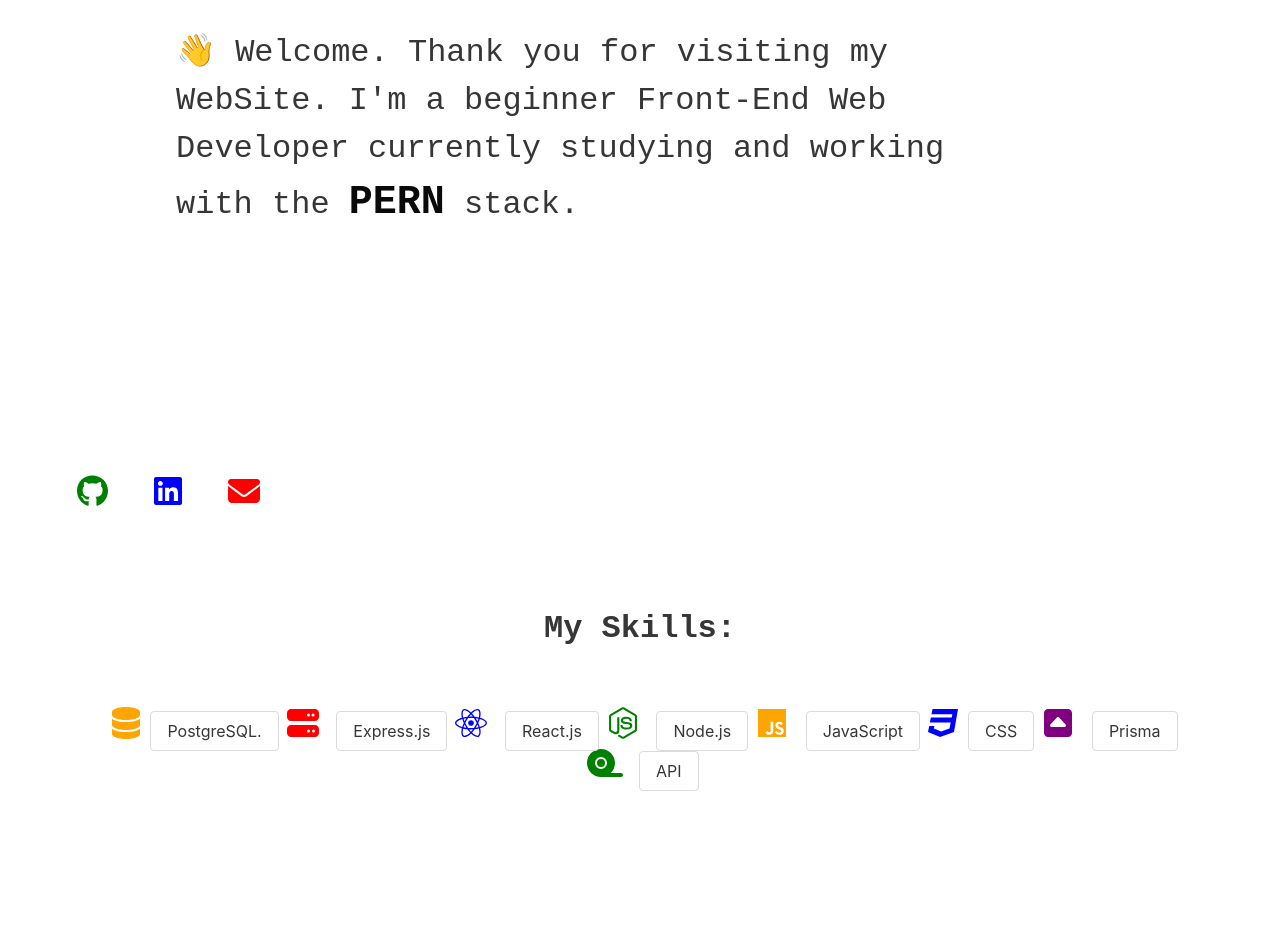
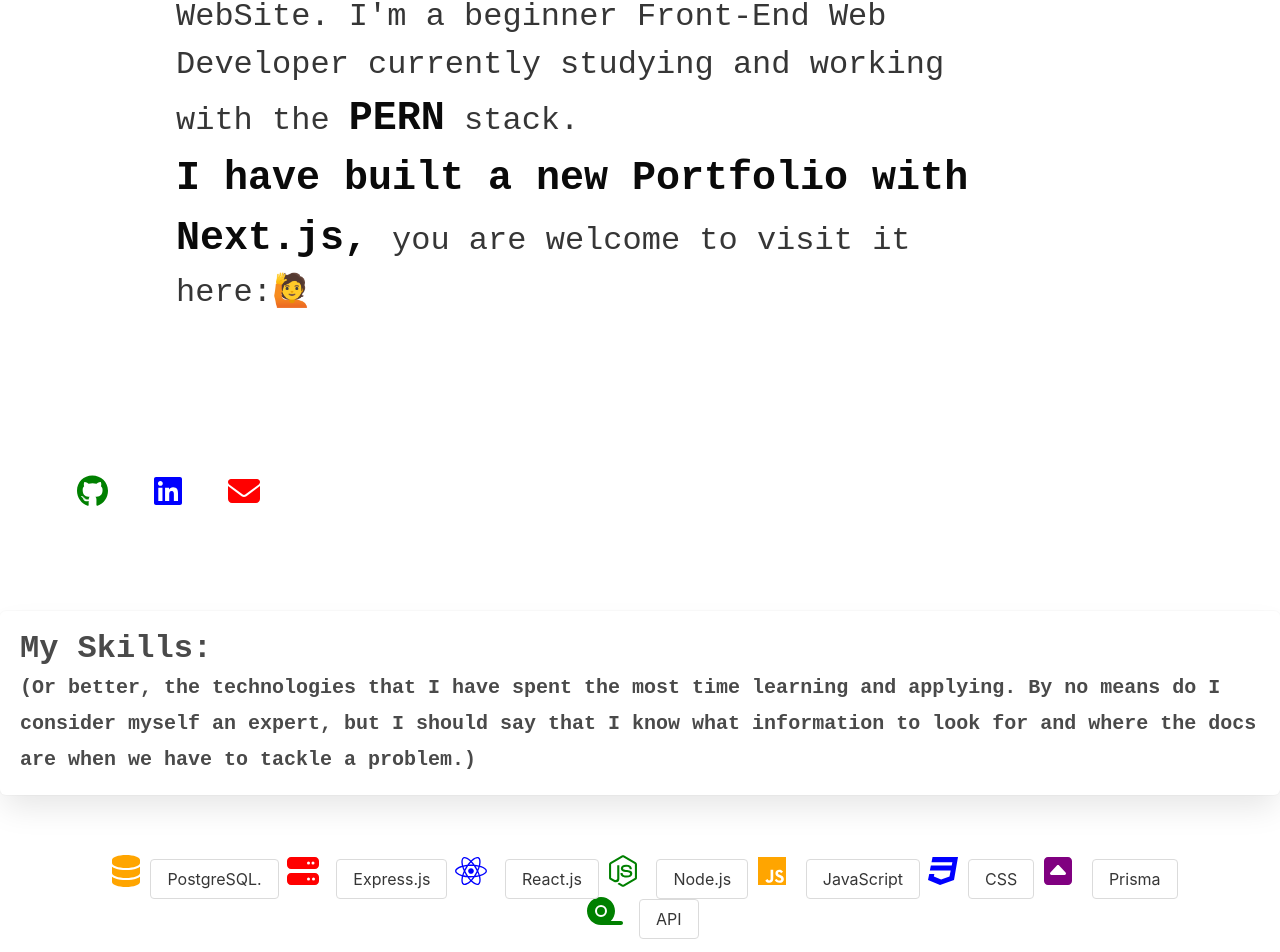
Before and after one commit to andres039/portfolio, a React (Create React App) app: page / in a window 1280 px wide. Shown: the part 253-1205 px from the top of the page. Built offline with nearby package versions, Linux system fonts and the light colour scheme.

Commit message:
add new website

```diff
--- a/src/Skills.jsx
+++ b/src/Skills.jsx
@@ -40,7 +40,12 @@ const Skills = () => {
             transition={{ duration: 1 }}
             className="title my-6"
           >
-            My Skills:
+            <div className="box">
+            <p>
+            My Skills: <br></br>
+            <span className="is-size-5">
+            (Or better, the technologies that I have spent the most time learning and applying. By no means do I consider myself an expert, but I should say that I know what information to look for and where the docs are when we have to tackle a problem.)</span></p>
+            </div>
           </motion.h1>
         </div>
         <motion.div
--- a/src/Welcome.jsx
+++ b/src/Welcome.jsx
@@ -9,6 +9,8 @@ const Welcome = () => {
       <motion.p className="content is-size-3 has-text-weight-semi-bold has-text-dark" whileInView={{opacity: 1}} initial={{opacity: 0}} transition={{duration: 1}} >
        👋 Welcome. Thank you for visiting my WebSite. I'm a beginner Front-End Web
         Developer currently studying and working with the <strong className="has-text-black is-size-2">PERN</strong> stack.
+        <strong className="has-text-black is-size-2"><br></br>I have built a new Portfolio with Next.js, </strong>you are welcome to visit it here:
+      <a href="https://portfolio-next-six-iota.vercel.app/">🙋</a>
       </motion.p>
       </section>
 
```
